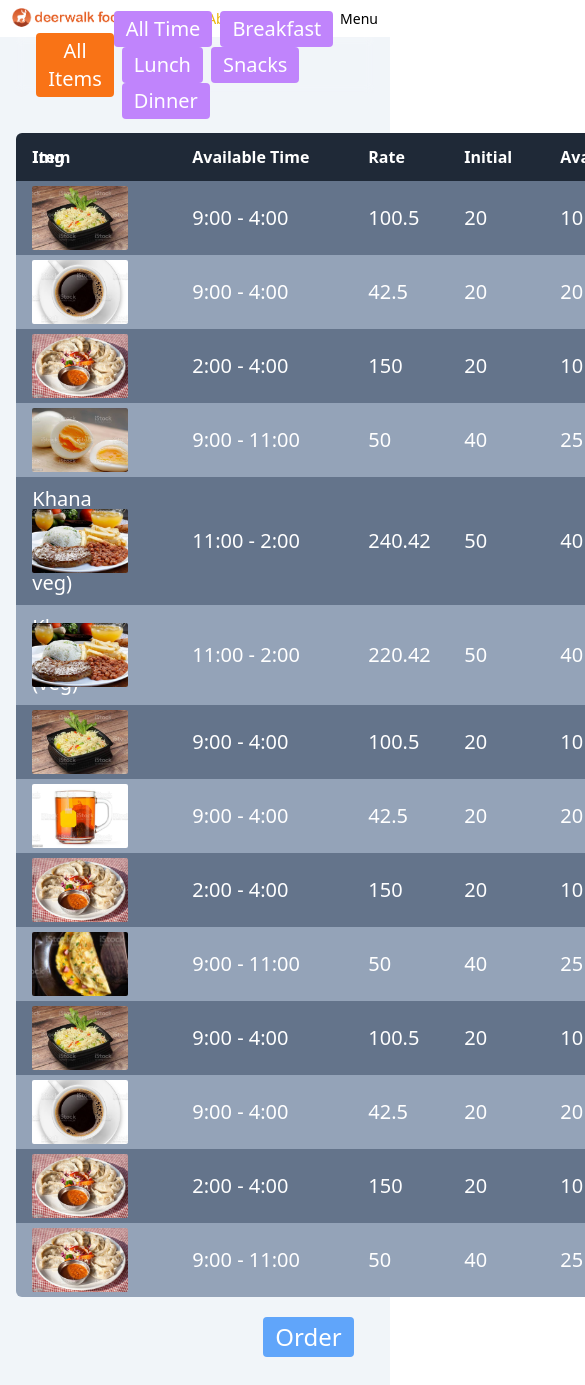
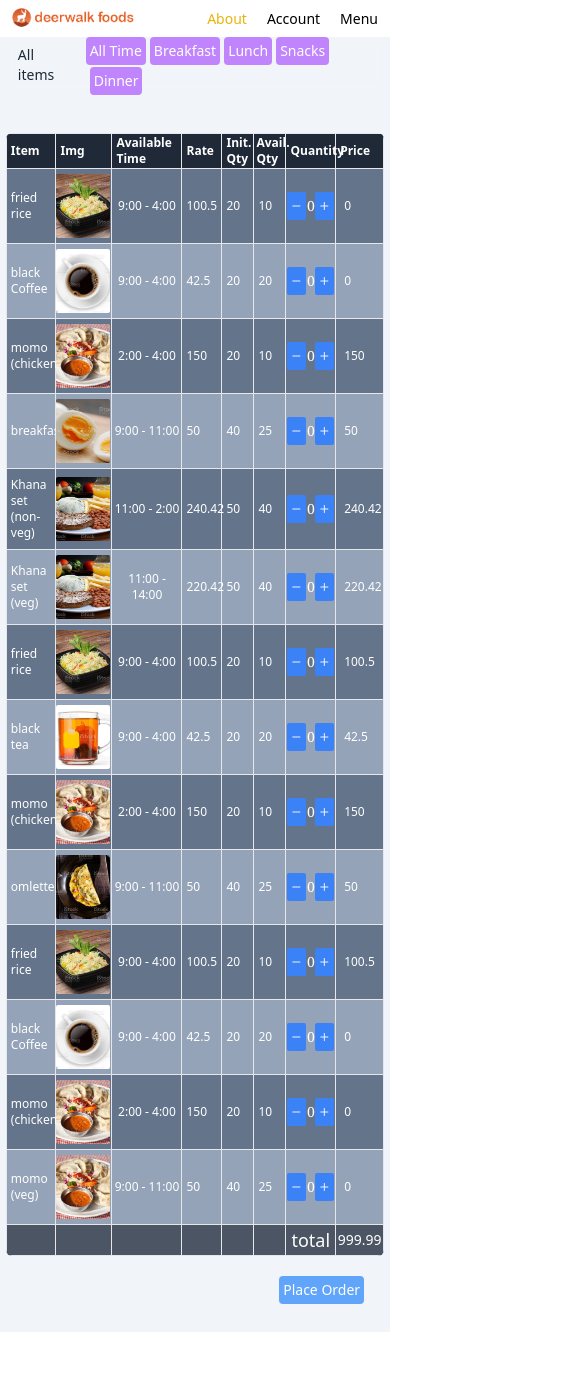
Before and after one commit to joyadeep/dfs, a React (Create React App) app: page /menu in a window 390 px wide. Shown: the top 1385 px of the page, 585 px wide, since content can reach past the window. After the commit the page ends 1332 px from the top, so only its background shows below. Built offline with nearby package versions, Linux system fonts and the light colour scheme.

Commit message:
menulist made responsive and set base for button event

```diff
--- a/src/App.tsx
+++ b/src/App.tsx
@@ -5,6 +5,7 @@ import {Routes,Route} from "react-router-dom"
 import About from './components/About';
 import Menu from './pages/Menu';
 import Error from './pages/Error';
+import ForgotPw from './pages/ForgotPw';
 function App() {
   return (
     <div className='bg-slate-100 min-h-screen '>
@@ -13,6 +14,7 @@ function App() {
        <Route path='/' element={<Login/>}/>
        <Route path="/about" element={<About/>} />
        <Route path="/menu" element={<Menu/>} />
+       <Route path='/resetpw' element={<ForgotPw/>} />
        <Route path="*" element={ <Error/> } />
      </Routes>
     </div>
--- a/src/api/fooditem.ts
+++ b/src/api/fooditem.ts
@@ -59,7 +59,7 @@ export default [
         category:"dinner",
         name:"Khana set (veg)",
         image:"assets/foods/khanaset.jpg",
-        availableTime:"11:00 - 2:00",
+        availableTime:"11:00 - 14:00",
         rate:220.42,
         initialQty:50,
         availableQty:40,
--- a/src/components/Button.tsx
+++ b/src/components/Button.tsx
@@ -5,10 +5,13 @@ interface Buttontype{
     color:string;
     font?:string;
     margin?:string;
+    handleClick?:()=>void;
 }
-const Button:React.FC<Buttontype> = ({name,color,font,margin}) => {
+const Button:React.FC<Buttontype> = ({name,color,font,margin,handleClick}) => {
   return (
-    <button className={`py-1 px-3 w-fit text-white outline-none rounded ${color} ${font} ${margin}`}>{name}</button>
+    <button onClick={handleClick} className={`py-1 px-1 text-sm w-fit text-white outline-none rounded
+    sm:text-2xl sm:px-3
+    ${color} ${font} ${margin}`}>{name}</button>
   )
 }
 
--- a/src/components/Categorybtns.tsx
+++ b/src/components/Categorybtns.tsx
@@ -2,12 +2,15 @@ import React from 'react'
 import Button from './Button'
 
 const Categorybtns:React.FC = () => {
+  const logitem=():void=>{
+    console.log("clicked button");
+    // TODO do similar to other buttons but must filter data using "Redux Toolkit"
+  }
   return (
-    <div className='w-full h-11  flex items-center sticky top-0 px-5 py-7 mb-10  backdrop-blur-sm text-white text-xl justify-between'>
-        <Button name="All Items" color="bg-orange-500" />
-        {/* <button className='bg-orange-500 px-3 py-1 rounded'>All items</button> */}
-        <div className='space-x-2'>
-          <Button name="All Time" color="bg-purple-400"/>
+    <div className='w-full h-11  flex items-center sticky top-0 px-0 py-7 mb-10  backdrop-blur-sm text-white text-xl justify-between sm:px-5'>
+        <div className='text-sm sm:text-3xl text-gray-800 px-3 py-1 rounded'>All items</div>
+        <div className='space-x-1 sm:space-x-2'>
+          <Button name="All Time" handleClick={logitem} color="bg-purple-400"/>
           <Button name="Breakfast" color="bg-purple-400"/>
           <Button name="Lunch" color="bg-purple-400"/>
           <Button name="Snacks" color="bg-purple-400"/>
--- a/src/components/Login.tsx
+++ b/src/components/Login.tsx
@@ -3,7 +3,7 @@ import {useForm} from 'react-hook-form'
 import * as yup from 'yup';
 import {yupResolver} from '@hookform/resolvers/yup'
 import Button from './Button';
-
+import {Link} from 'react-router-dom'
 
 
 const schema=yup.object({
@@ -37,7 +37,7 @@ const Login:React.FC = () => {
 
   return (
     <>
-        <div className='w-full h-screen bg-slate-100   flex  justify-center  sm:h-fit sm:mt-16 sm:items-center'>
+        <div className='w-full h-screen bg-slate-100 mt-20   flex  justify-center  sm:h-fit sm:mt-16 sm:items-center'>
 
             <div className='w-11/12 h-fit bg-white px-2 py-5 text-center rounded-lg md:w-1/3  '>
                 <img src='./assets/logo.png' className=' mx-auto'/>
@@ -50,10 +50,21 @@ const Login:React.FC = () => {
                     <small className=' h-5 text-left text-red-600 pl-4 mt-0 mb-5'>{errors.password?.message}</small>
 
                     <Button name="Login" color="bg-green-700" font="text-2xl" margin="mx-auto" />
-                    {/* <button type="submit" className='bg-green-700 text-center text-white w-fit mx-auto px-4 py-1 text-2xl rounded hover:bg-green-600 '>Login</button> */}
-                </form>
-                <div className='mt-5 text-blue-300 hover:text-blue-500 cursor-pointer'>
+                   </form>
+
+                <Link to="/resetpw">
+                <div className='text-xl mt-5 text-blue-400 hover:text-blue-500 cursor-pointer'>
                     forgot password ?
+                </div>
+                </Link>
+
+                <div className='text-md w-8/12 text-center mx-auto mt-5'>
+                    <div className=''>
+                    for support, email to deerwalkfoods@deerwalk.com
+                    </div>
+                    <div className='mt-4'>
+                        DFS v 5.4.3 © 2022
+                    </div>
                 </div>
               {/* <h1>
                   email : {login.email} <br />
--- a/src/components/MenuList.tsx
+++ b/src/components/MenuList.tsx
@@ -8,15 +8,15 @@ const MenuList:React.FC = () => {
         <div className='w-full h-fit pb-7'>
         <table className='table-fixed text-left w-full border-collapse rounded-md overflow-hidden'>
           <thead className='text-white'>
-            <tr className='text-md  bg-gray-800 '>
-              <th className='py-3 pl-4 min-w-fit '>Item</th>
-              <th className=' px-4 w-40'>Img</th>
-              <th className=' px-4 w-44'>Available Time</th>
-              <th className=' px-4 w-24'>Rate</th>
-              <th className=' px-4 w-24'>Initial</th>
-              <th className=' px-4 w-24'>Available</th>
-              <th className=' px-4 w-32'>Quantity</th>
-              <th className=' px-4 w-24'>Price</th>
+            <tr className='text-xs  sm:text-lg  bg-gray-800 '>
+              <th className='pl-1 w-18 border  sm:py-3 sm:pl-4 sm:w-56 '>Item</th>
+              <th className='pl-1 w-14 border sm:px-4 sm:w-40'>Img</th>
+              <th className='pl-1 w-[70px] border sm:px-4 sm:w-44'>Available Time</th>
+              <th className='pl-1 w-10 border sm:px-4 sm:w-24'>Rate</th>
+              <th className='pl-1 w-8 border sm:px-4 sm:w-24'>Init. Qty</th>
+              <th className='pl-[2px] w-8 border sm:px-4 sm:w-24'>Avail. Qty</th>
+              <th className='pl-1 w-18 border sm:px-4 sm:w-32'>Quantity</th>
+              <th className='pl-1 w-12  border sm:px-4 sm:w-24'>Price</th>
 
             </tr>
           </thead>
@@ -25,25 +25,35 @@ const MenuList:React.FC = () => {
             {
               foods.map((item)=>{
                 return(
-                  <tr className='even:bg-slate-400 odd:bg-slate-500 cursor-pointer transition-all duration-200 hover:scale-[1.01]  ' key={item.id}>
-                  <td className='py-2 pl-4 text-left w-60'>{item.name}</td>
-                  <td className='pl-4'> <img className='w-24 h-16 overflow-hidden object-cover rounded-sm my-1' src={item.image}/> </td>
-                  <td className='pl-4'> {item.availableTime} </td>
-                  <td className='pl-4'> {item.rate} </td>
-                  <td className='pl-4'> {item.initialQty}</td>
-                  <td className='px-4'>{item.availableQty}</td>
-                  <td className='text-center font-serif'><Quantity/></td>
-                  <td className='pl-4'>{item.price}</td>
+                  <tr className='text-xs sm:text-xl even:bg-slate-400 odd:bg-slate-500 cursor-pointer transition-all duration-200 sm:hover:scale-[1.01]' key={item.id}>
+                  <td className='border py-2 pl-1 sm:pl-4 text-left sm:w-60'>{item.name}</td>
+                  <td className='border pl-0 sm:pl-4'> <img className='w-24 h-16 overflow-hidden object-cover rounded-sm my-1' src={item.image}/> </td>
+                  <td className='border text-center sm:text-left sm:pl-4'> {item.availableTime} </td>
+                  <td className='border pl-1 sm:pl-4'> {item.rate} </td>
+                  <td className='border pl-1 sm:pl-4'> {item.initialQty}</td>
+                  <td className='border pl-1 sm:px-4'>{item.availableQty}</td>
+                  <td className='border text-center font-serif'><Quantity/></td>
+                  <td className='border pl-2 sm:pl-4'>{item.price}</td>
                 </tr>
                 )
               })
             }
+            <tr className='text-white bg-gray-600'>
+              <td className='border'></td>
+              <td className='border'></td>
+              <td className='border'></td>
+              <td className='border'></td>
+              <td className='border'></td>
+              <td className='border'></td>
+              <td className='text-center border text-lg sm:text-3xl '>total</td>
+              <td className='border text-sm text-center sm:text-left sm:pl-4 sm:text-xl'>999.99</td>
+            </tr>
 
 
           </tbody>
           </table>
           <div className='text-right pr-5 mt-5'>
-            <Button name="Order" color="bg-blue-400" font="text-2xl" />
+            <Button name="Place Order" color="bg-blue-400"  />
           </div>
         </div>
     </>
--- a/src/components/Quantity.tsx
+++ b/src/components/Quantity.tsx
@@ -9,15 +9,15 @@ const Quantity:React.FC = () => {
         }
     }
   return (
-    <div className='flex w-auto   items-center justify-center space-x-1'>
+    <div className='w-full flex sm:w-auto items-center justify-center space-x-0'>
         <MinusIcon onClick={handleMinus}
-            className='w-6 h-6 text-teal-100 text-3xl  rounded-sm cursor-pointer'
+            className='w-10 h-7 px-1 sm:w-10 bg-blue-500 sm:h-10   text-3xl  rounded-sm cursor-pointer'
         />
         <div
-            className='text-white text-xl  w-7'>{qty}
+            className='text-white text-sm sm:text-xl   w-7 sm:w-10'>{qty}
         </div>
         <PlusIcon onClick={()=>{setQty(qty+1)}}
-            className='flex w-6 h-6 text-teal-100 text-3xl  rounded-sm cursor-pointer'
+            className='flex w-10 h-7 px-1 sm:w-10 sm:h-10 bg-blue-500 text-3xl  rounded-sm cursor-pointer'
         />
 
     </div>
--- /dev/null
+++ b/src/pages/ForgotPw.tsx
@@ -0,0 +1,18 @@
+import React from 'react'
+import Button from '../components/Button'
+
+const ForgotPw = () => {
+  return (
+    <>
+        <div className='w-full h-40'>
+            <div className='w-11/12 h-fit sm:w-2/3 mx-auto flex flex-col items-center space-y-4'>
+                <div className='text-left text-2xl'>Enter your email</div>
+                <input type="email" placeholder='Email' name="email" className='w-10/12 text-2xl sm:w-1/2 pl-4 border border-slate-300 h-10 rounded outline-none' />
+                <Button name="reset" color='bg-blue-500' font="text-2xl px-3"/>
+            </div>
+        </div>
+    </>
+  )
+}
+
+export default ForgotPw
--- a/src/pages/Menu.tsx
+++ b/src/pages/Menu.tsx
@@ -6,7 +6,7 @@ import Quantity from '../components/Quantity'
 const Menu = () => {
   return (
     <>
-        <div className='w-11/12 h-fit mx-auto '>
+        <div className='w-[97%] h-fit mx-auto sm:w-11/12 '>
             <Categorybtns/>
             <MenuList/>
 
```
